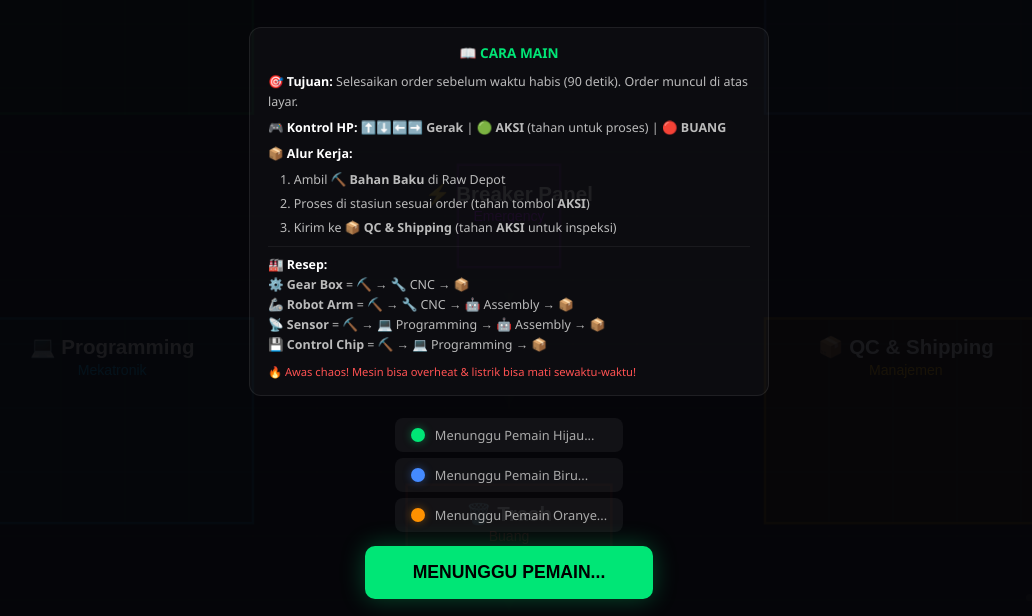
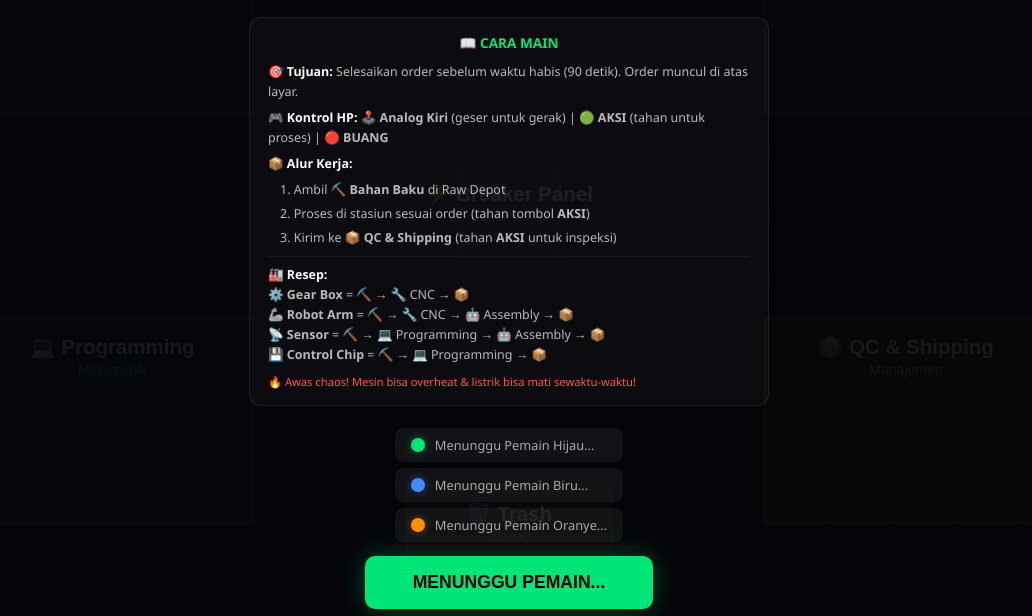
Before and after one commit to evanditya/atmi-booth-game, a website: page display.html in a window 1280 px wide. Shown: the part 184-800 px from the top of the page, without its empty margins (131-1163 px from the left). Drawn offline with Linux system fonts and the light colour scheme.

Commit message:
Update tutorial: analog joystick instead of D-pad arrows

```diff
--- a/display.html
+++ b/display.html
@@ -126,7 +126,7 @@
     <div id="tutorial" style="background:rgba(255,255,255,0.03); border:1px solid rgba(255,255,255,0.08); border-radius:12px; padding:14px 18px; max-width:520px; width:90%; margin-bottom:16px; text-align:left; font-size:0.78rem; color:#bbb; line-height:1.6;">
       <div style="color:#00e676; font-weight:700; font-size:0.85rem; margin-bottom:8px; text-align:center;">📖 CARA MAIN</div>
       <div style="margin-bottom:6px;"><strong style="color:#fff;">🎯 Tujuan:</strong> Selesaikan order sebelum waktu habis (90 detik). Order muncul di atas layar.</div>
-      <div style="margin-bottom:6px;"><strong style="color:#fff;">🎮 Kontrol HP:</strong> ⬆️⬇️⬅️➡️ <strong>Gerak</strong> | 🟢 <strong>AKSI</strong> (tahan untuk proses) | 🔴 <strong>BUANG</strong></div>
+      <div style="margin-bottom:6px;"><strong style="color:#fff;">🎮 Kontrol HP:</strong> 🕹️ <strong>Analog Kiri</strong> (geser untuk gerak) | 🟢 <strong>AKSI</strong> (tahan untuk proses) | 🔴 <strong>BUANG</strong></div>
       <div style="margin-bottom:6px;"><strong style="color:#fff;">📦 Alur Kerja:</strong></div>
       <div style="padding-left:12px; margin-bottom:4px;">1. Ambil <strong>⛏️ Bahan Baku</strong> di Raw Depot</div>
       <div style="padding-left:12px; margin-bottom:4px;">2. Proses di stasiun sesuai order (tahan tombol <strong>AKSI</strong>)</div>
```
